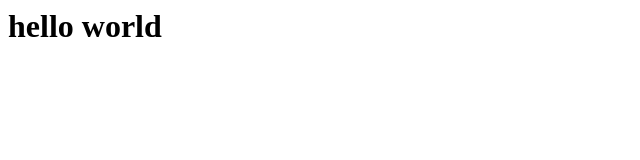
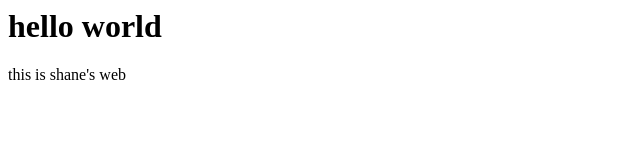
Before and after one commit to Shane32767/shane32767.github.io, a plain HTML site: page index.html in a window 1280 px wide. Shown: the whole page, without its empty margins (0-640 px from the left). Drawn offline with Linux system fonts and the light colour scheme.

Commit message:
Update index.html

```diff
--- a/index.html
+++ b/index.html
@@ -1,3 +1,4 @@
 <html>
   <h1>hello world</h1>
+  <p>this is shane's web</p>
 </html>
```
